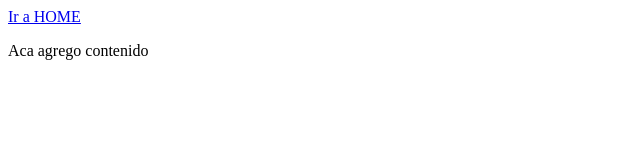
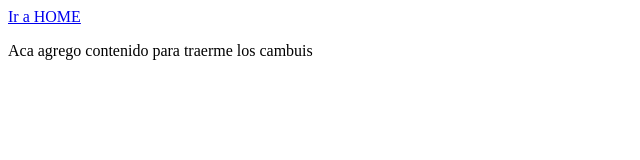
Before and after one commit to sebastianmendez1981/demo, a plain HTML site: page index.html in a window 1280 px wide. Shown: the whole page, without its empty margins (0-640 px from the left). Drawn offline with Linux system fonts and the light colour scheme.

Commit message:
Update index.html

```diff
--- a/index.html
+++ b/index.html
@@ -7,6 +7,6 @@
 </head>
 <body>
   <a href="pages/home.html">Ir a HOME</a>
-  <p>Aca agrego contenido</p>
+  <p>Aca agrego contenido para traerme los cambuis</p>
 </body>
 </html>
```
